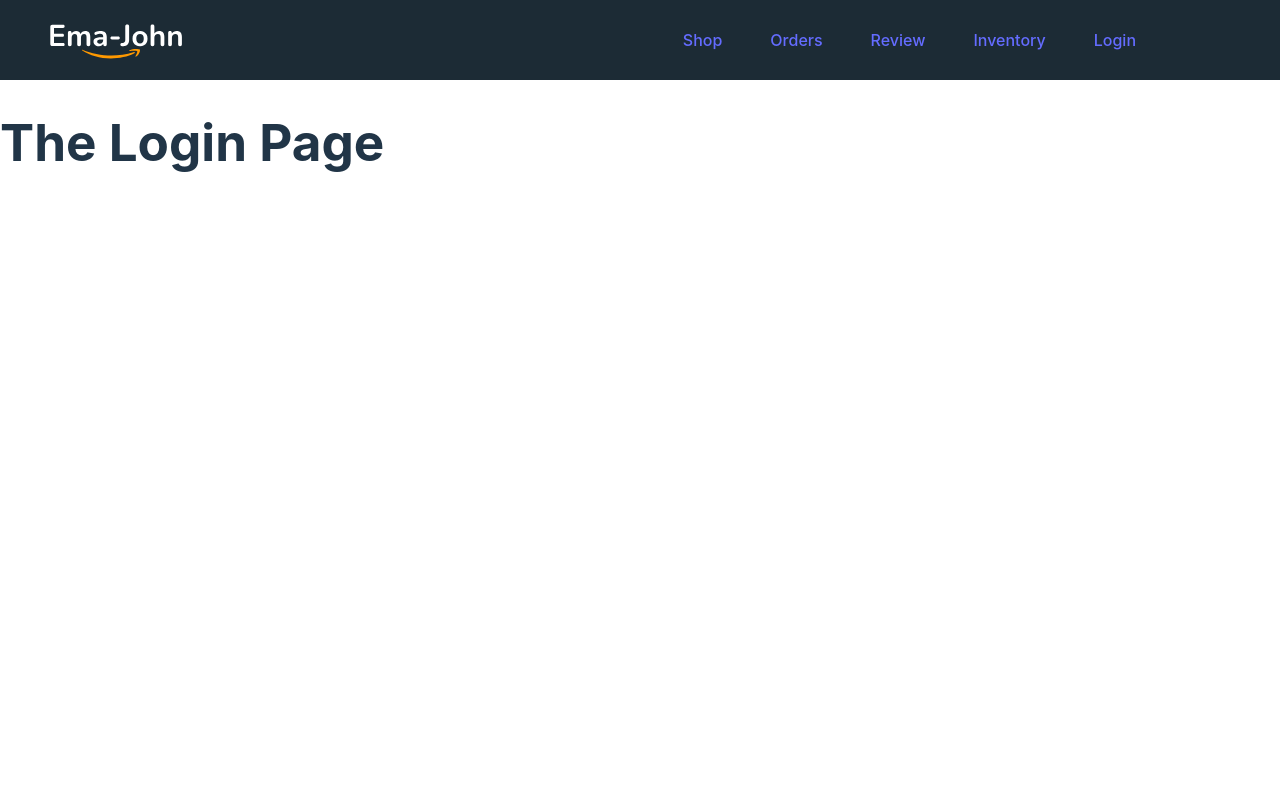
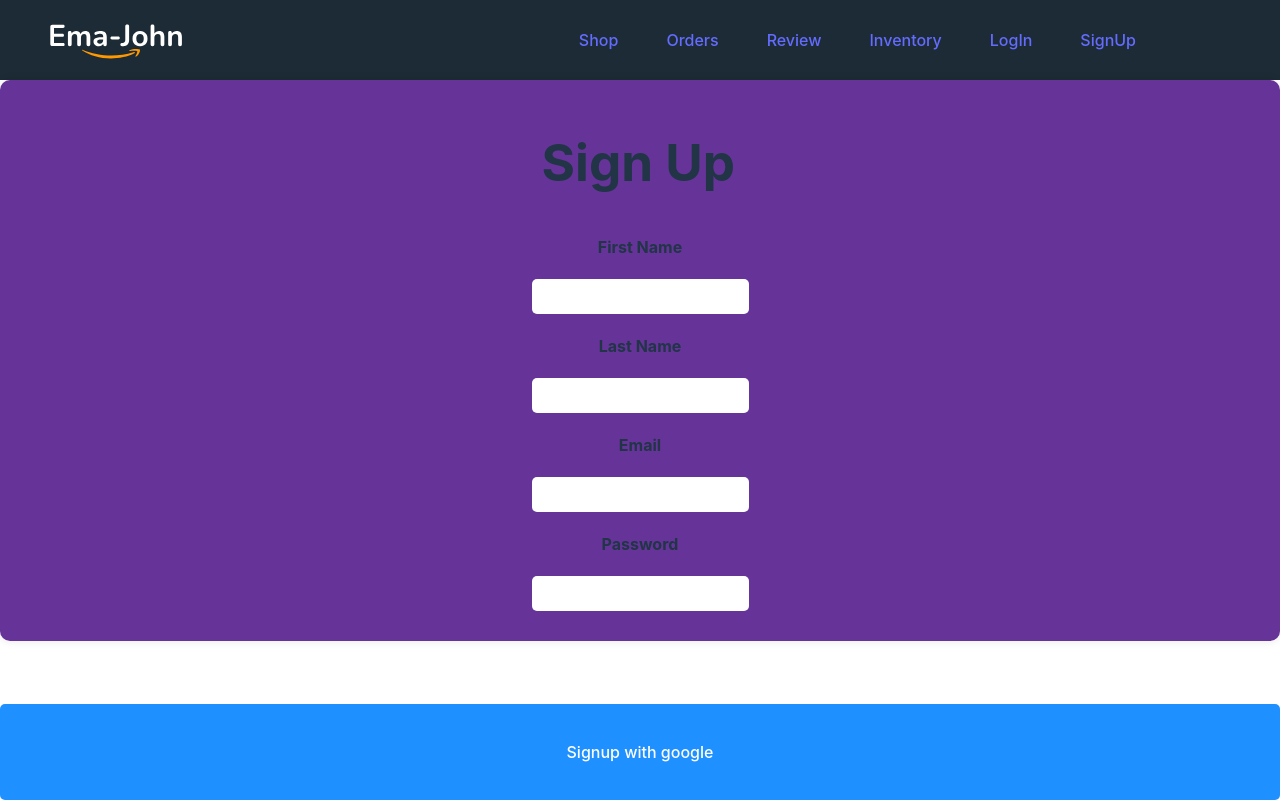
Before and after one commit to kabirshuvo/ema-john-e-commerce, a React (Vite) app: page /login in a window 1280 px wide. Built offline with nearby package versions, Linux system fonts and the light colour scheme.

Commit message:
database connected from mongoDb success

```diff
--- a/src/components/Header/Header.jsx
+++ b/src/components/Header/Header.jsx
@@ -1,6 +1,6 @@
 import React from 'react';
+import { Link } from 'react-router-dom';
 import './Header.css';
-import { Link } from 'react-router-dom';
 
 const Header = () => {
     return (
@@ -13,7 +13,8 @@ const Header = () => {
                 <Link to="/orders">Orders</Link>
                 <Link to="/review">Review</Link>
                 <Link to="/inventory">Inventory</Link>
-                <Link to="/login">Login</Link>
+                <Link to="/login">LogIn</Link>
+                <Link to="/signup">SignUp</Link>
 
             </div>
 
--- a/src/components/Login/Login.jsx
+++ b/src/components/Login/Login.jsx
@@ -1,10 +1,98 @@
 import React from 'react';
 
 const Login = () => {
+
+const handleSubmit = ()=> {
+
+}
+
+const styles = {
+    container: {
+      backgroundColor: "rebeccapurple",
+      padding: "20px",
+      borderRadius: "10px",
+      boxShadow: "0px 0px 10px rgba(0, 0, 0, 0.1)",
+      display: "flex",
+      flexDirection: "column",
+      alignItems: "center"
+    },
+    form: {
+      width: "100%",
+      maxWidth: "500px",
+      display: "flex",
+      flexDirection: "column",
+      alignItems: "center"
+    },
+    input: {
+      width: "100%",
+      padding: "10px",
+      borderRadius: "5px",
+      border: "none",
+      margin: "10px 0"
+    },
+    label: {
+      fontWeight: "bold",
+      margin: "10px 0"
+    },
+    button: {
+      backgroundColor: "#1E90FF",
+      color: "white",
+      padding: "10px",
+      borderRadius: "5px",
+      border: "none",
+      cursor: "pointer",
+      marginTop: "20px"
+    }
+  };
+
     return (
-        <div>
-            <h1>The Login Page</h1>
+        <div style={styles.container} className="container">
+      <form onSubmit={handleSubmit}>
+        <h1>Sign Up</h1>
+
+        <div style={styles.form}>
+        <label style={styles.label} >First Name</label>
+        <input style={styles.input}
+          type="text"
+          id="firstName"
+
+        //   onChange={(event) => setFirstName(event.target.value)}
+          required
+        />
+
+        <label style={styles.label} >Last Name</label>
+        <input style={styles.input}
+          type="text"
+          id="lastName"
+
+
+          required
+        />
+
+        <label style={styles.label}>Email</label>
+        <input style={styles.input}
+          type="email"
+          id="email"
+        //   value={email}
+        //   onChange={(event) => setEmail(event.target.value)}
+          required
+        />
+
+        <label style={styles.label} htmlFor="password">Password</label>
+        <input style={styles.input}
+          type="password"
+          id="password"
+        //   value={password}
+        //   onChange={(event) => setPassword(event.target.value)}
+          required
+        />
+        <button style={styles.button}>Signup with google</button>
+
         </div>
+
+      </form>
+
+    </div>
     );
 };
 
--- a/src/components/Orders/Orders.jsx
+++ b/src/components/Orders/Orders.jsx
@@ -10,7 +10,7 @@ const Orders = () => {
     const [cart, setCart] = useState(savedCart);
 
     const handleRemoveFromCart = (id) => {
-        const remaining = cart.filter(product => product.id !==id);
+        const remaining = cart.filter(product => product._id !==id);
         setCart(remaining);
         removeFromDb(id);
     }
@@ -21,7 +21,7 @@ const Orders = () => {
             <h1>The Orders Page {savedCart.length}</h1>
             {
                cart.map(product => <ReviewItems
-                key={product.id}
+                key={product._id}
                 product={product}
                 handleRemoveFromCart={handleRemoveFromCart}
                 ></ReviewItems>)
--- a/src/components/ReviewItems/ReviewItems.jsx
+++ b/src/components/ReviewItems/ReviewItems.jsx
@@ -1,7 +1,7 @@
 import React from 'react';
 import './ReviewItems.css';
 const ReviewItems = ({product, handleRemoveFromCart}) => {
-    const {id, img, name, seller, price, quantity, shipping} = product;
+    const {_id, img, name, seller, price, quantity, shipping} = product;
 
 
     return (
@@ -19,7 +19,7 @@ const ReviewItems = ({product, handleRemoveFromCart}) => {
                     </p>
             </div>
             <div>
-            <span onClick={()=>handleRemoveFromCart(id)} className='btn-delete'>delete</span>
+            <span onClick={()=>handleRemoveFromCart(_id)} className='btn-delete'>delete</span>
             </div>
         </div>
     );
--- a/src/components/Shop/Shop.jsx
+++ b/src/components/Shop/Shop.jsx
@@ -10,7 +10,7 @@ const Shop = () => {
     const [cart, setCart] = useState([]);
 
     useEffect(()=>{
-        fetch('/public/products.json')
+        fetch('http://localhost:5000/products')
         .then(resp => resp.json())
         .then(data => setProducts(data))
     }, []);
@@ -19,7 +19,7 @@ const Shop = () => {
         const storedCart = getShoppingCart();
         const savedCart = [];
        for(const id in storedCart){
-        const savedProduct = products.find(product => product.id === id);
+        const savedProduct = products.find(product => product._id === id);
         if(savedProduct){
             const quantity = storedCart[id];
             savedProduct.quantity = quantity;
@@ -37,25 +37,25 @@ const Shop = () => {
 
        //* if product dosen't exist in the cart, then set quantity = 1;
        //* if exist update quantity by 1
-       const exists = cart.find(pd => pd.id === product.id );
+       const exists = cart.find(pd => pd._id === product._id );
        if(!exists){
         product.quantity = 1;
         newCart = [...cart, product]
        } else {
         exists.quantity = exists.quantity + 1;
-        const remaining = cart.filter(pd => pd.id !== product.id);
+        const remaining = cart.filter(pd => pd._id !== product._id);
         newCart = [...remaining, exists]
        }
 
        setCart(newCart);
-       addToDb(product.id)
+       addToDb(product._id)
     }
     return (
         <div className='
         shop-container'>
             <div className='products-container'>
 {
-            products.map(product => <Product key={product.id} product={product} addToCart={addToCart}/>)
+            products.map(product => <Product key={product._id} product={product} addToCart={addToCart}/>)
 
 }
             </div>
--- a/src/loaders/cartProductsLoader.js
+++ b/src/loaders/cartProductsLoader.js
@@ -1,7 +1,7 @@
 import { getShoppingCart } from "../utilities/fakedb";
 
 const cartProductsLoader = async () => {
-    const loadedProducts = await fetch('products.json');
+    const loadedProducts = await fetch('http://localhost:5000/products');
     const products = await loadedProducts.json();
 
 //* if cart data is in database, then I had to use async await
@@ -14,7 +14,7 @@ const savedCart = [];
 console.log(storedCart);
 
 for(const id in storedCart){
-    const addedProduct = products.find(pd => pd.id === id);
+    const addedProduct = products.find(pd => pd._id === id);
     if(addedProduct){
         const quantity = storedCart[id];
         addedProduct.quantity = quantity;
--- a/src/main.jsx
+++ b/src/main.jsx
@@ -10,6 +10,7 @@ import Login from './components/Login/Login';
 import Orders from './components/Orders/Orders';
 import Reviews from './components/Reviews/Reviews';
 import Shop from './components/Shop/Shop';
+import SingUp from './components/SignUp/SingUp';
 import './index.css';
 import cartProductsLoader from './loaders/cartProductsLoader';
 
@@ -38,6 +39,10 @@ const router = createBrowserRouter([
       {
         path: "login",
         element: <Login></Login>
+      },
+      {
+        path: 'signup',
+        element: <SingUp></SingUp>
       }
     ]
   },
```
